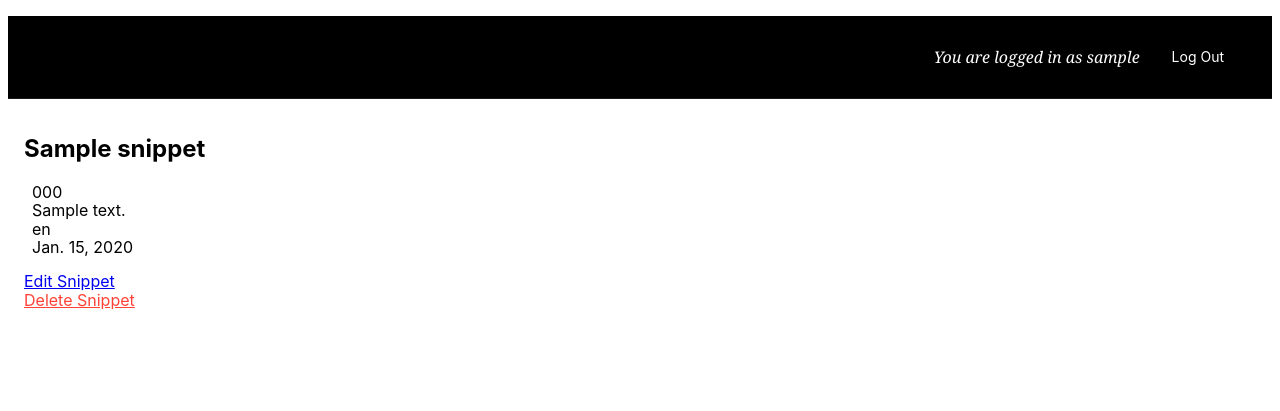
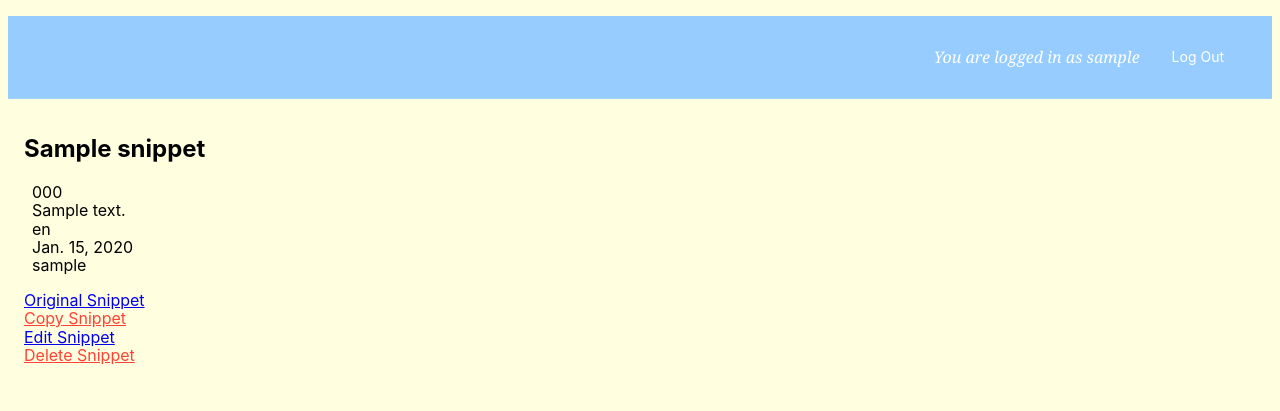
Before and after one commit to momentum-team-2/django-duplex-team-honey-badger, a Django app: page /snippets/1/ in a window 1280 px wide. Shown: the top 411 px of the page. Run offline with Django 3.2, Linux system fonts and the light colour scheme; a user stored in the database is signed in; tables that the repository leaves empty hold one stand-in row (values such as "Sample post").

Commit message:
copy function completed

```diff
--- a/code_snippets/urls.py
+++ b/code_snippets/urls.py
@@ -23,11 +23,13 @@ urlpatterns = [
     path('', snippets_views.home, name="home"),
     path('snippets/', snippets_views.list_snippets, name='list_snippets'),
     path('snippets/add/', snippets_views.add_snippet, name='add_snippet'),
+    path('snippets/<int:pk>/copy/', snippets_views.copy_snippet, name='copy_snippet'),
     path('snippets/<int:pk>/edit/', snippets_views.edit_snippet, name='edit_snippet'),
     path('snippets/<int:pk>/delete/', snippets_views.delete_snippet, name='delete_snippet'),
     path('snippets/<int:pk>/', snippets_views.show_snippet, name='show_snippet'),
     path('admin/', admin.site.urls),
     path('accounts/', include('registration.backends.simple.urls')),
+    path('accounts/profile/', snippets_views.profile, name='profile'),
 ]
 
 if settings.DEBUG:
--- a/snippets/forms.py
+++ b/snippets/forms.py
@@ -11,4 +11,5 @@ class SnippetForm(forms.ModelForm):
             'language',
             'description',
             'date_added',
+            'user',
         ]
--- a/snippets/models.py
+++ b/snippets/models.py
@@ -1,4 +1,5 @@
 from django.db import models
+from users.models import User
 
 # Create your models here.
 class Snippet(models.Model):
@@ -7,4 +8,5 @@ class Snippet(models.Model):
     title = models.CharField(max_length=255)
     description = models.CharField(max_length=500)
     date_added = models.DateField(null=True, blank=True)
-    # public/private
+    user = models.ForeignKey(User, on_delete=models.CASCADE, related_name='snippets', null=True)
+    original_snippet = models.ForeignKey('self', on_delete=models.CASCADE, related_name='copied_snippets', null=True)
--- a/snippets/views.py
+++ b/snippets/views.py
@@ -2,6 +2,8 @@ from django.shortcuts import render, redirect, get_object_or_404
 from .models import Snippet
 from .forms import SnippetForm
 from django.contrib.auth.decorators import login_required
+from django.views.generic import TemplateView, ListView
+
 
 def home(request):
     if request.user.is_authenticated:
@@ -50,3 +52,19 @@ def delete_snippet(request, pk):
         return redirect(to='list_snippets')
 
     return render(request, 'snippets/delete_snippet.html', {'snippet': snippet})
+
+def copy_snippet (request, pk):
+    original_snippet = get_object_or_404(Snippet, pk=pk)
+    copied_snippet = Snippet()
+    copied_snippet.title = original_snippet.title
+    copied_snippet.language = original_snippet.language
+    copied_snippet.code = original_snippet.code
+    copied_snippet.description = original_snippet.description
+    copied_snippet.user = request.user
+    copied_snippet.original_snippet = original_snippet
+    copied_snippet.save()
+    return redirect(to='list_snippets')
+
+
+def profile (request):
+    return render(request, 'snippets/profile.html')
--- /dev/null
+++ b/static/css/style.css
@@ -0,0 +1,2 @@
+body
+    {background-color: lightyellow}
--- a/templates/base.html
+++ b/templates/base.html
@@ -7,10 +7,11 @@
   <meta name="viewport" content="width=device-width, initial-scale=1.0">
   <title>Snippets</title>
   <link rel="stylesheet" href="https://unpkg.com/tachyons@4.12.0/css/tachyons.min.css" />
+  <link rel="stylesheet" type="text/css" href="{% static 'css/style.css' %}">
   <link rel="stylesheet" href="https://stackpath.bootstrapcdn.com/font-awesome/4.7.0/css/font-awesome.min.css">
 </head>
 <body class="sans-serif pv3 ph2">
-  <nav class="flex justify-end bb bg-black b--white-10">
+  <nav class="flex justify-end bb bg-light-blue b--white-10">
     <div class="flex-grow pa3 flex items-center">
       {% if user.is_authenticated %}
       <p class="mr4 serif i white">You are logged in as {{ user.username }}</p>
--- /dev/null
+++ b/templates/snippets/profile.html
@@ -0,0 +1,6 @@
+{% extends "base.html" %}
+
+{% block content %}
+<h1>Profile of {{ user.username }}</h1>
+
+{% endblock %}
--- a/templates/snippets/show_snippet.html
+++ b/templates/snippets/show_snippet.html
@@ -33,7 +33,18 @@
   </div>
   {% endif %}
 
+  {% if snippet.user %}
+  <div class="flex">
+    <div class="pr2"><i class="icofont-ui-email"></i></div>
+    <div>{{ snippet.user }}</div>
+  </div>
+  {% endif %}
+
   <p>
+    {% if snippet.original_snippet %}
+    <a href="{% url 'show_snippet' pk=snippet.original_snippet.pk %}">Original Snippet</a><br>
+    {% endif %}
+    <a class="red" href="{% url 'copy_snippet' pk=snippet.pk %}">Copy Snippet</a><br>
     <a href="{% url 'edit_snippet' pk=snippet.pk %}">Edit Snippet</a><br>
     <a class="red" href="{% url 'delete_snippet' pk=snippet.pk %}">Delete Snippet</a>
   </p>
```
Also changed, not shown: snippets/urls.py (added, +8 -0 lines), templates/snippets/list_snippets.html (+7 -0 lines), snippets/migrations/0002_snippet_user.py (added), snippets/migrations/0003_snippet_original_snippet.py (added).
